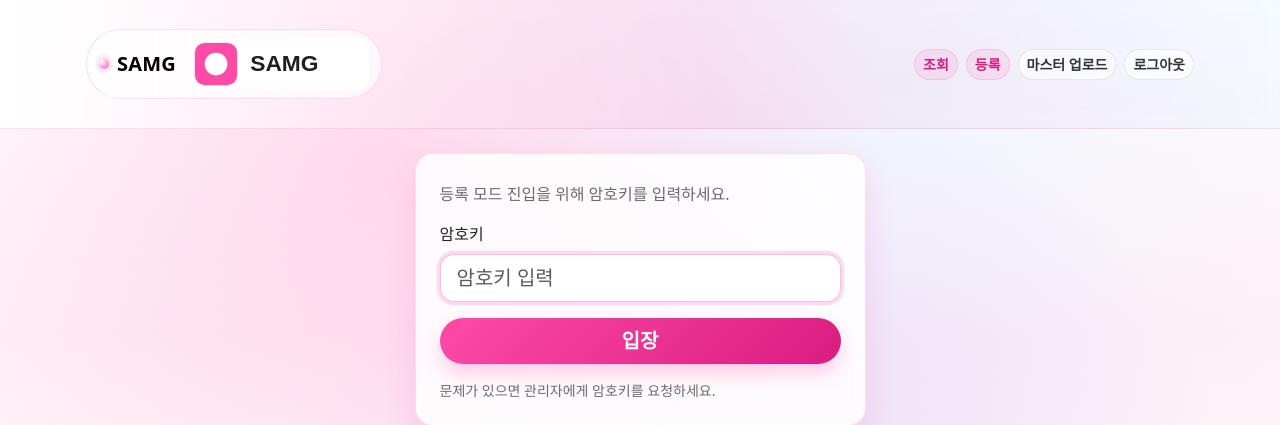
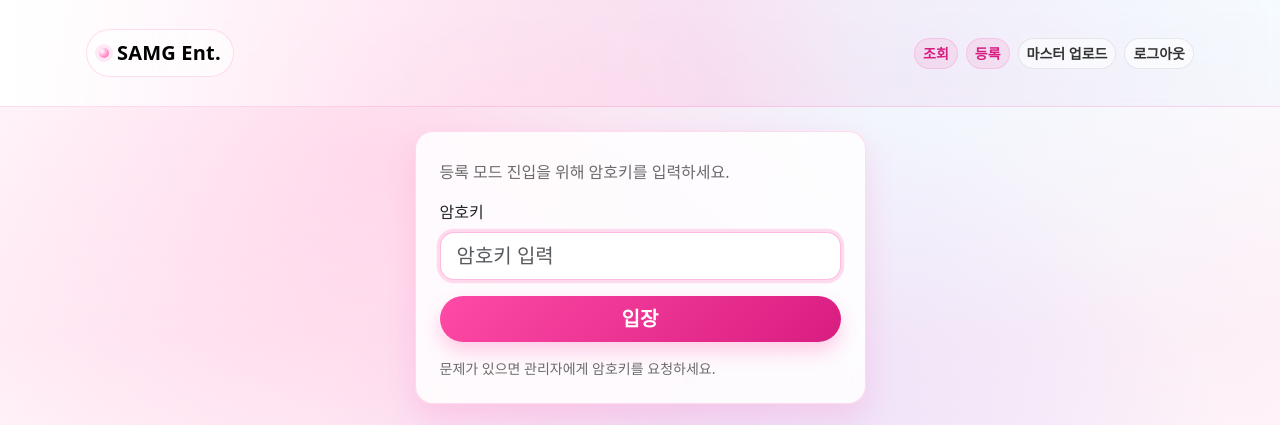
Before and after one commit to sangjin94/Samg-stock, a Flask app: page /auth/edit?next=/admin/master_upload in a window 1280 px wide. Shown: the top 425 px of the page. Run offline with Flask 3, Linux system fonts and the light colour scheme; data that the repository does not hold is empty; parts of the project's set-up code (start-up, migrations or seed data) failed here and were passed over.

Commit message:
Update base.html

```diff
--- a/templates/base.html
+++ b/templates/base.html
@@ -19,9 +19,7 @@
         {% if logo_url %}
           <img src="{{ logo_url }}" alt="SAMG 로고" class="brand-logo">
         {% endif %}
-SAMG
-<img src="{{ url_for('static', filename='brand-logo.svg') }}" alt="SAMG 로고" class="brand-logo">
-
+SAMG Ent.
 
       </span>
     </a>
```
